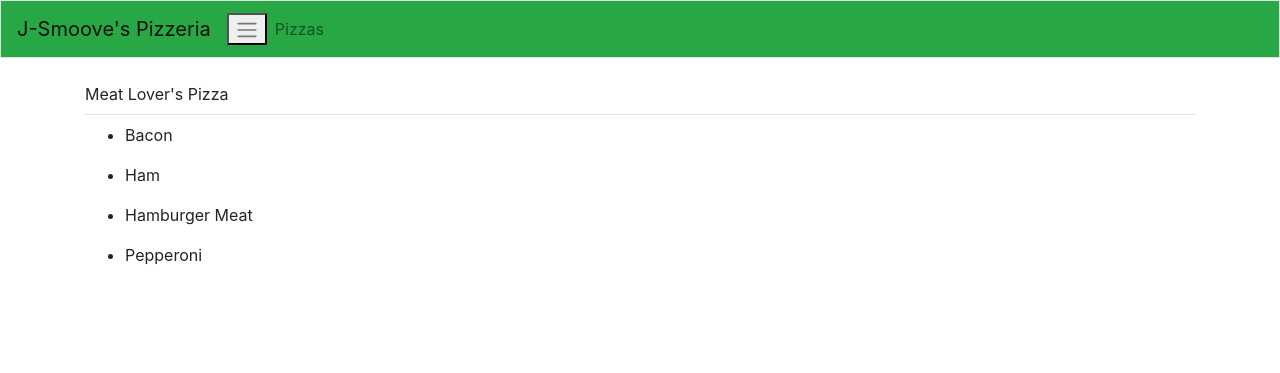
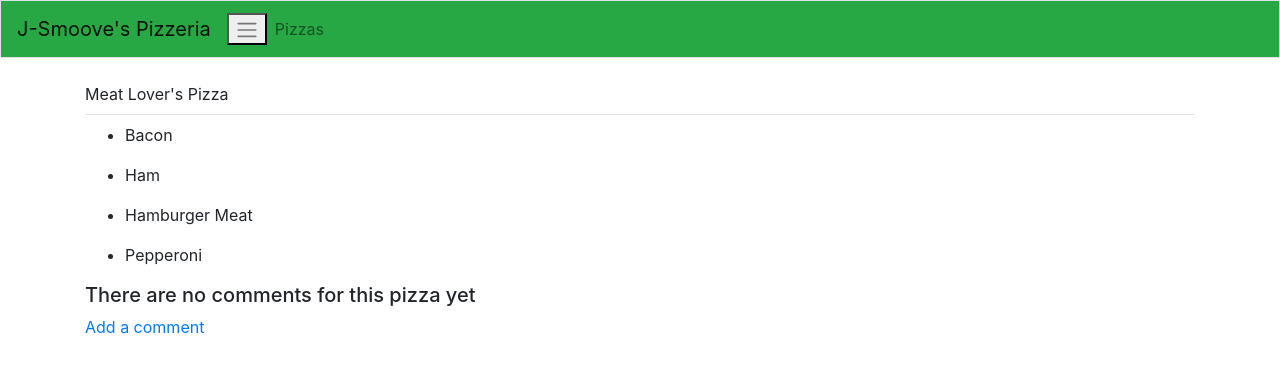
Before and after one commit to J-Farish24/Pizzeria, a Django app: page /pizzas/2/ in a window 1280 px wide. Shown: the top 373 px of the page. Run offline with Django 3.2, Linux system fonts and the light colour scheme; data comes from the database, SQL or seed files in the repository; both versions use the stored data as it was after the commit; some libraries are stand-ins or nearby versions.

Commit message:
Added comment model, comments on pizza pages, and form to add a new comment

```diff
--- a/pizzas/models.py
+++ b/pizzas/models.py
@@ -18,3 +18,15 @@ class Topping(models.Model):
 
     def __str__(self):
         return self.name
+
+class Comment(models.Model):
+    pizza = models.ForeignKey(Pizza, on_delete=models.CASCADE)
+    name = models.CharField(max_length=50)
+    text = models.TextField()
+    date_created = models.DateTimeField(auto_now_add=True)
+
+    class Meta:
+        ordering = ['date_created']
+
+    def __str__(self):
+        return self.text
--- a/pizzas/templates/pizzas/pizza.html
+++ b/pizzas/templates/pizzas/pizza.html
@@ -5,7 +5,14 @@
 {% endblock page_header %}
 {% block content %}
 
-
+<style>
+    .left{
+        float:left;
+    }
+    .right{
+        float:right;
+    }
+</style>
 <ul>
     {% if pizza.image %}
         <img src="{{ pizza.image.url }}">
@@ -20,6 +27,26 @@
     {% empty %}
     <li>There are no toppings for this pizza yet.</li>
     {% endfor %}
-
 </ul>
+<p>
+    {% for comment in comments.all %}
+    <div class="card mb-3">
+            <hgroup class="card-header">
+                    <div class = "left">
+                        <h5>{{comment.name}}</h5>
+                    </div>
+                    <div class = "right">
+                        <h5>{{comment.date_created|date:'M d, Y H:i' }}</h5>
+                    </div>
+            </hgroup>
+            <div class="card-body">
+                {{ comment.text|linebreaks }}
+            </div>
+        </div></p>
+    {% empty %}
+    <h5>There are no comments for this pizza yet</h5>
+    {% endfor %}
+<p>
+    <a href="{% url 'pizzas:new_comment' pizza.id %}">Add a comment</a>
+</p>
 {% endblock content %}
--- a/pizzas/urls.py
+++ b/pizzas/urls.py
@@ -9,4 +9,5 @@ urlpatterns = [
     path('', views.index, name = 'index'),
     path('pizzas', views.pizzas, name = 'pizzas'),
     path('pizzas/<int:pizza_id>/', views.pizza, name = 'pizza'),
+    path('new_comment/<int:pizza_id>/', views.new_comment,name='new_comment'),
 ]
--- a/pizzas/views.py
+++ b/pizzas/views.py
@@ -1,6 +1,7 @@
-from django.shortcuts import render
+from django.shortcuts import render, redirect
 
 from .models import Pizza
+from .forms import CommentForm
 
 # Create your views here.
 def index(request):
@@ -17,6 +18,24 @@ def pizzas(request):
 def pizza(request, pizza_id):
     pizza = Pizza.objects.get(id=pizza_id)
     toppings = pizza.topping_set.order_by('name')
-    context = {'pizza': pizza, 'toppings': toppings}
+    comments= pizza.comment_set
+    context = {'pizza': pizza, 'toppings': toppings, 'comments': comments}
 
     return render(request, 'pizzas/pizza.html', context)
+
+def new_comment(request, pizza_id):
+    pizza= Pizza.objects.get(id=pizza_id)
+    if request.method != 'POST':
+        form = CommentForm()
+    else:
+        form = CommentForm(data=request.POST)
+
+        if form.is_valid():
+            new_comment= form.save(commit=False)
+            new_comment.pizza = pizza
+            new_comment.save()
+
+            return redirect('pizzas:pizza', pizza_id=pizza_id)
+
+    context = {'form': form, 'pizza': pizza}
+    return render(request, 'pizzas/new_comment.html', context)
```
Also changed, not shown: pizzas/forms.py (added, +9 -0 lines), pizzas/templates/pizzas/new_comment.html (added, +18 -0 lines), db.sqlite3, pizzas/migrations/0004_comment.py (added). Lines whose indentation alone changed are shown as unchanged.
